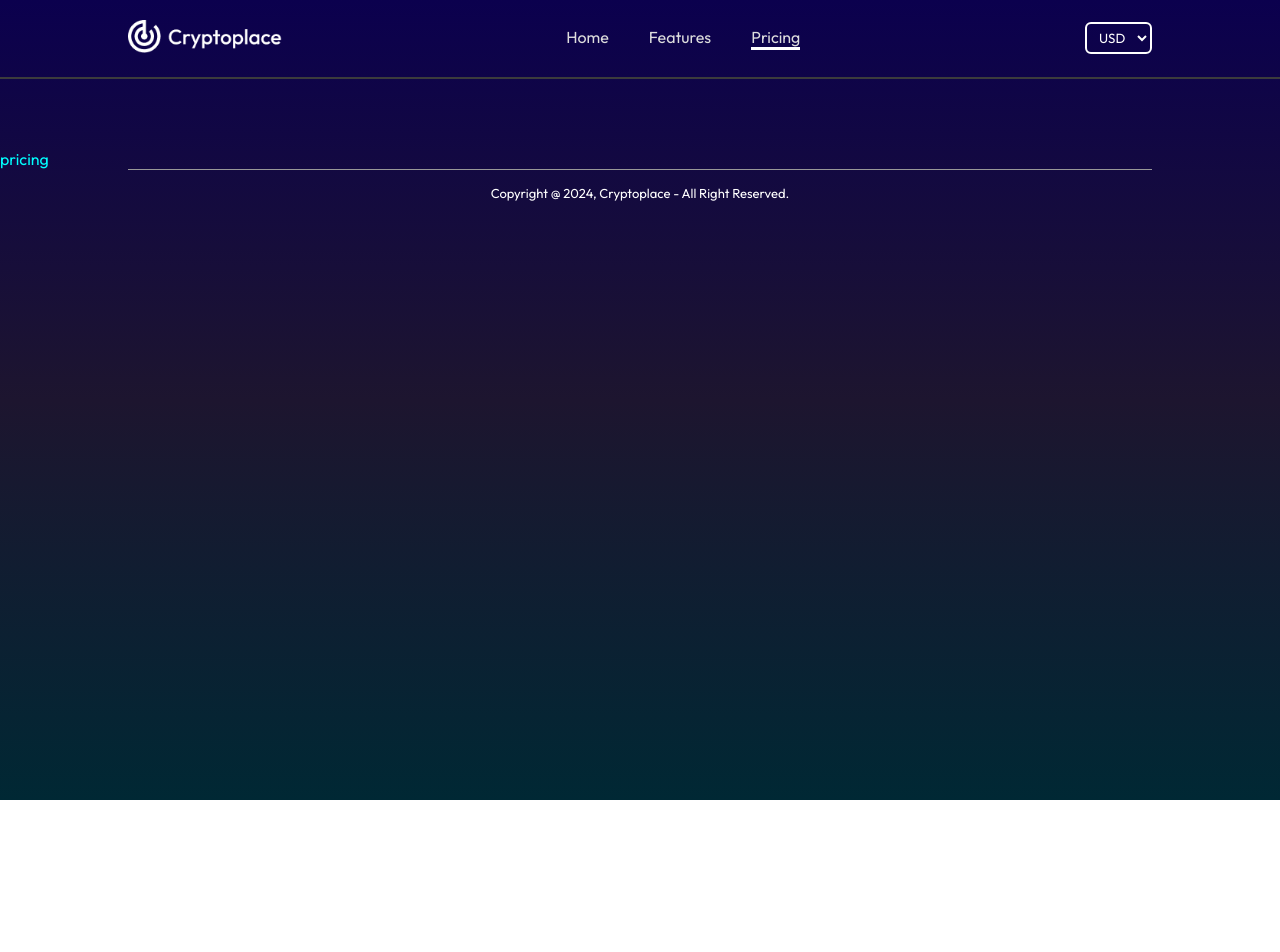
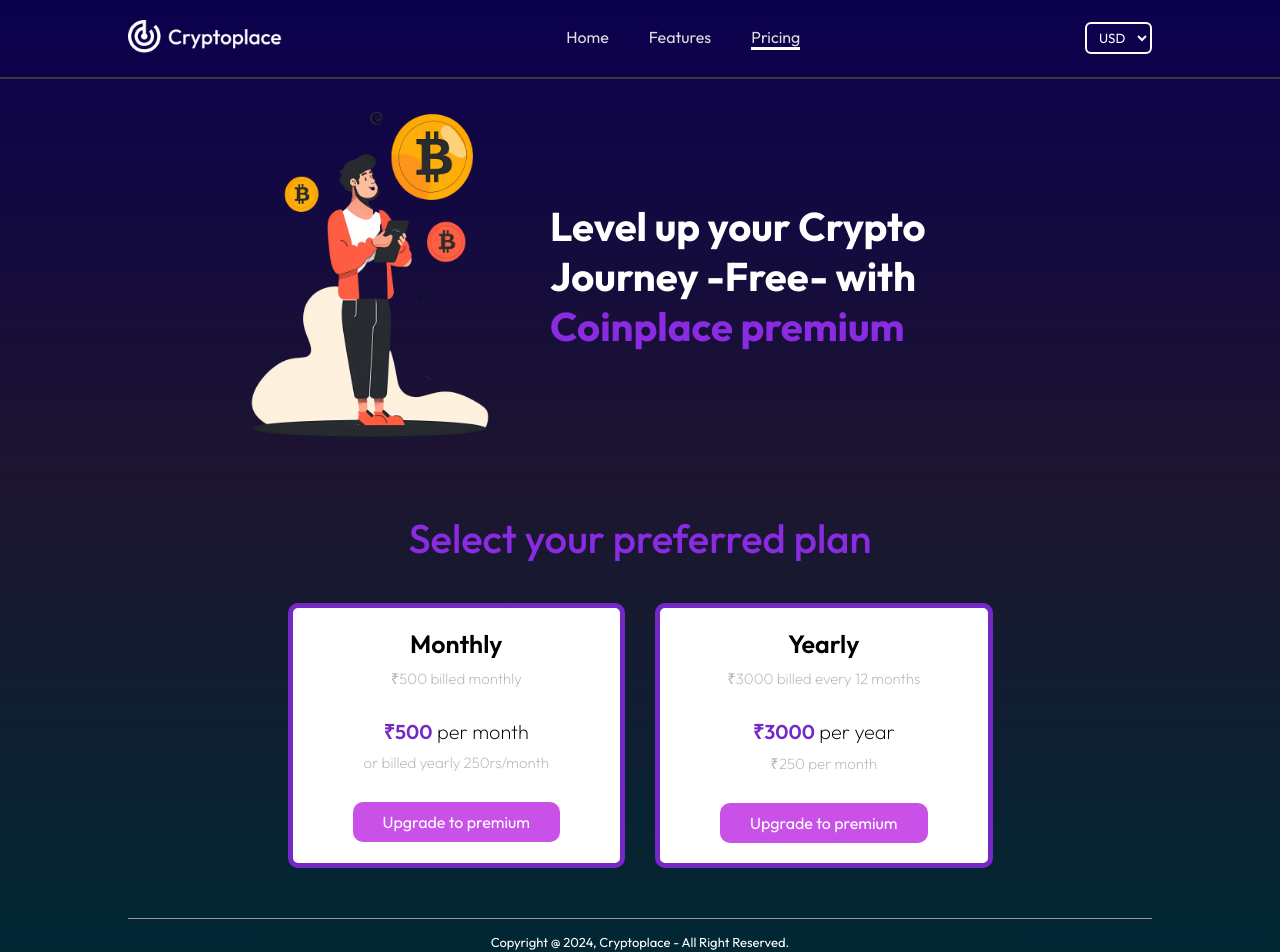
Before and after one commit to Owais-Creates/Coinplace, a React (Vite) app in the folder crypto/: page /pricing in a window 1280 px wide. Shown: the top 952 px of the page. Before the commit the page ends 800 px from the top, so only its background shows below. Built offline with nearby package versions, Linux system fonts and the light colour scheme; no server answers.

Commit message:
added pricing page

```diff
--- a/crypto/src/components/Features/Features.css
+++ b/crypto/src/components/Features/Features.css
@@ -21,11 +21,13 @@
 
 .feature-container p strong {
     text-decoration: underline;
+    color: blueviolet;
 }
 
 
 .feature {
     margin-bottom: 50px;
+
 }
 
 .dot {
--- a/crypto/src/components/Features/Features.jsx
+++ b/crypto/src/components/Features/Features.jsx
@@ -9,7 +9,7 @@ const Features = () => {
       "Routing": "Routes to specific coin detail pages and Navlinks providing in-depth information.",
       "Search": "Allows users to search for specific cryptocurrencies easily.",
       "Price Tracking": "Provides up-to-date price information for various cryptocurrencies.",
-      "User-Friendly Interface": "Designed with a clean and intuitive UI for seamless navigation and usage.",
+      "User-Friendly": "Designed with a clean and intuitive UI for seamless navigation and usage.",
       "Currency Switching": "Allows changing the currency between USD, INR, Euro across the application.",
     };
 
--- a/crypto/src/components/Price/Price.css
+++ b/crypto/src/components/Price/Price.css
@@ -1,4 +1,112 @@
-.price{
-    margin-top: 70px;
-    color: aqua;
+.main {
+    display: flex;
+    justify-content: center;
+    align-items: center;
+    flex-direction: column;
 }
+
+.top {
+    display: flex;
+    justify-content: space-between;
+    align-items: center;
+    gap: 50px;
+    max-width: 800px;
+    margin: 20px 0px;
+}
+
+.heading h2 {
+    font-size: 40px;
+}
+
+.heading span {
+    color: blueviolet;
+}
+
+.img img {
+    height: 350px;
+    width: 260px;
+}
+
+.bottom {
+    max-width: 800px;
+    margin-top: 40px;
+    margin-bottom: 40px;
+}
+
+.bottom-heading {
+    font-size: 40px;
+    color: blueviolet;
+    font-weight: 500;
+}
+
+.card-container {
+    max-width: 900px;
+    display: flex;
+    gap: 30px;
+    flex-wrap: wrap;
+}
+
+.card {
+    background-color: white;
+    padding: 20px 60px;
+    border-radius: 10px;
+    display: flex;
+    flex-direction: column;
+    align-items: center;
+    gap: 8px;
+    margin-bottom: 50px;
+    border: 5px solid #7429C6;
+}
+
+button {
+
+    padding: 10px 30px;
+    color: white;
+    background-color: #C951E7;
+    border-radius: 10px;
+    font-size: 1rem;
+    border: none;
+    outline: none;
+    cursor: pointer;
+    transform: 0.5s ease;
+    position: relative;
+
+}
+
+button:hover {
+    background-color: #7429C6;
+    transition: 0.3s ease;
+    box-shadow: #7429C6;
+}
+
+.custom-para1 {
+    color: #000;
+    font-weight: 600;
+    font-size: 25px;
+}
+
+.custom-para {
+    color: #b1b0b0;
+    font-weight: 200;
+    font-size: 15px;
+}
+
+.custom1 {
+    margin-top: 22px;
+    color: #000;
+    font-size: 20px;
+    font-weight: 200;
+
+}
+
+.custom1 span {
+    color: #7429C6;
+    font-weight: 600;
+}
+
+.custom2 {
+    margin-bottom: 22px;
+    font-weight: 200;
+    color: #b1b0b0;
+    font-size: 15px;
+}
--- a/crypto/src/components/Price/Price.jsx
+++ b/crypto/src/components/Price/Price.jsx
@@ -1,10 +1,77 @@
 import React from 'react'
 import './Price.css'
+import man from "../../assets/man.png"
 
 const Price = () => {
+
+  const plans = [
+    {
+      time: "Monthly",
+      billing: "₹500 billed monthly",
+      price: "₹500",
+      month: "month",
+      billingYearly: "or billed yearly 250rs/month",
+      button: "Upgrade to premium"
+    },
+    {
+      time: "Yearly",
+      billing: "₹3000 billed every 12 months",
+      price: "₹3000",
+      month: "year",
+      billingYearly: "₹250 per month",
+      button: "Upgrade to premium"
+    }
+  ];
+
   return (
-    <div className='price'>pricing</div>
+    <>
+      <div className='main' >
+
+        <div className="top">
+
+          <div className="img">
+            <img src={man} alt="" />
+          </div>
+
+          <div className="heading">
+            <h2>Level up your Crypto Journey -Free- with <span>Coinplace premium</span></h2>
+          </div>
+
+        </div>
+
+        <div className="bottom">
+          <p className='bottom-heading' >Select your preferred plan</p>
+        </div>
+
+        <div className="card-container">
+
+          {plans.map((item, index) => (
+            <div className="card">
+
+              <p className='custom-para1'>{item.time}</p>
+              <p className='custom-para'>{item.billing}</p>
+              <p className='custom1'><span>{item.price}</span> per {item.month}</p>
+              <p className='custom2'>{item.billingYearly}</p>
+              <div><button className='button' >{item.button}</button></div>
+
+            </div>
+          ))}
+
+        </div>
+
+      </div>
+    </>
   )
 }
 
 export default Price
+
+{/* <div className="card">
+
+<p className='custom-para1'>Monthly</p>
+<p className='custom-para'>$10 billed monthly</p>
+<p className='custom1'><span>$10</span> per month</p>
+<p className='custom2'>or billed yearly $8.32/month</p>
+<div><button className='button' >Upgrade to premium</button></div>
+
+</div> */}
```
Also changed, not shown: crypto/src/assets/man.png (added).
